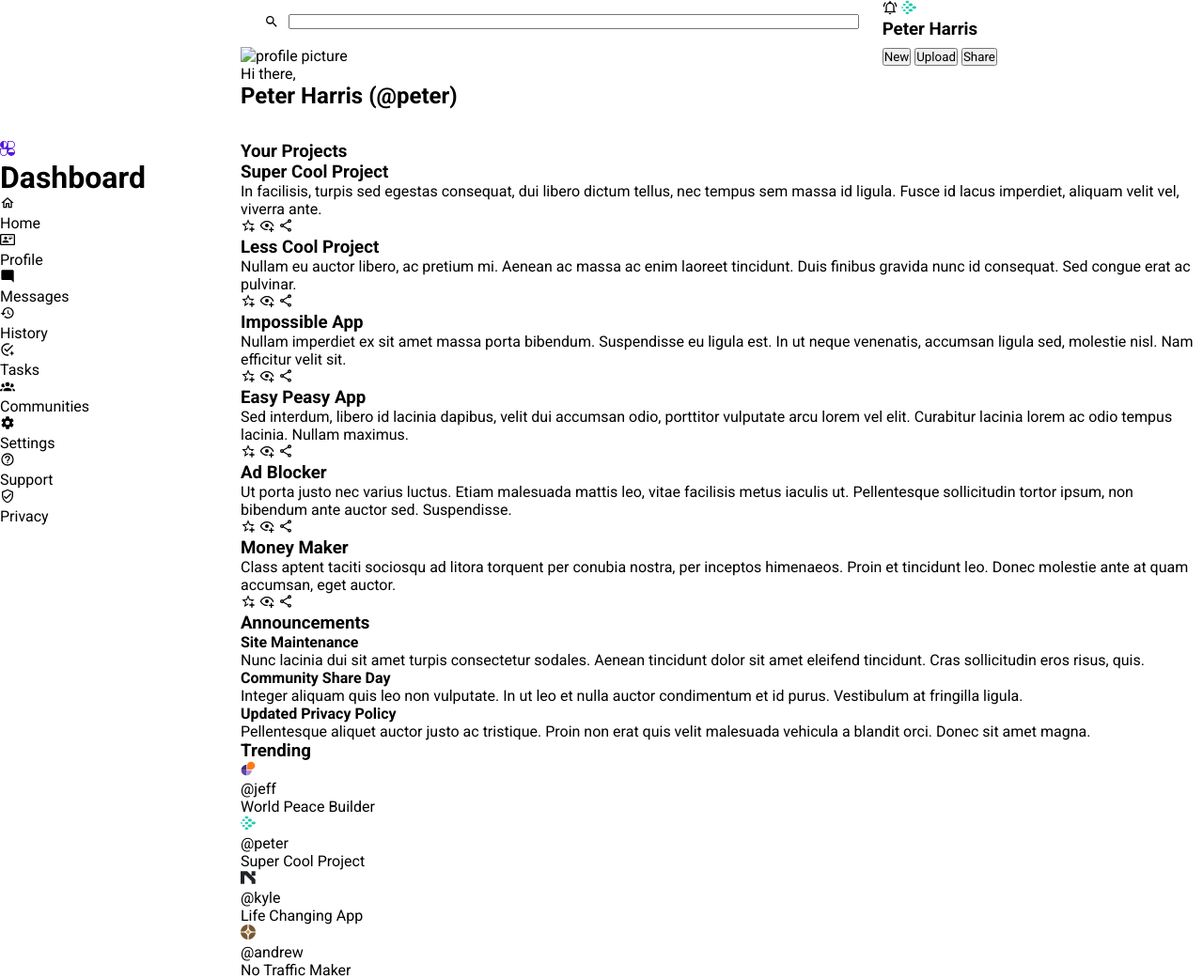
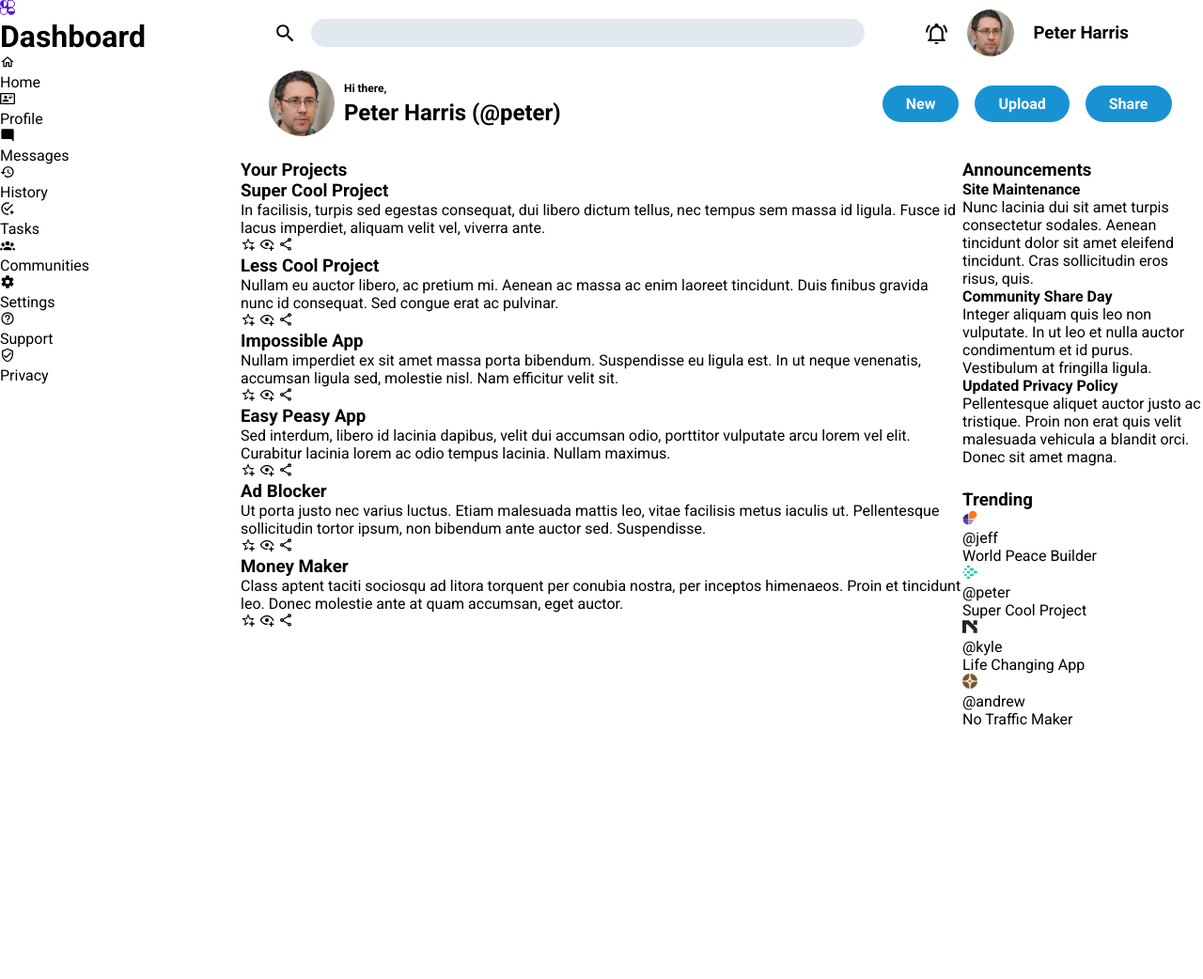
Before and after one commit to chimpbros/admin-dashboard, a plain HTML site: page index.html in a window 1280 px wide. Shown: the whole page at 94% size. After the commit the page ends 800 px from the top, so only its background shows below. Drawn offline with Linux system fonts and the light colour scheme.

Commit message:
lay out the header section

```diff
--- a/index.html
+++ b/index.html
@@ -12,17 +12,17 @@
         <div class="header">
             <div class="search-ctn">
                 <label for="search">
-                    <img src="assets/magnify.svg" alt="search icon">
+                    <img src="assets/magnify.svg" alt="search icon" class="search-icon">
                 </label>
                 <input type="text" id="search">
             </div>
             <div class="profile-ctn">
-                <img src="assets/bell-ring-outline.svg" alt="bell icon">
-                <img src="assets/logoipsum-247.svg" alt="profile picture" class="profile-pic">
+                <img src="assets/bell-ring-outline.svg" alt="bell icon" class="bell-icon">
+                <img src="assets/profile-pic.jpeg" alt="profile picture" class="profile-pic">
                 <h3>Peter Harris</h3>
             </div>
             <div class="welcome">
-                <img src="" alt="profile picture" class="profile-pic">
+                <img src="assets/profile-pic.jpeg" alt="profile picture" class="profile-pic">
                 <p class="greeting">Hi there,</p>
                 <h2 class="username">Peter Harris (@peter)</h2>
             </div>
--- a/style.css
+++ b/style.css
@@ -12,6 +12,7 @@
     height: 100vh;
     display: grid;
     grid-template-columns: 1fr 4fr;
+    grid-template-rows: 1fr 5fr;
 }
 
 .header {
@@ -19,17 +20,109 @@
     display: grid;
     grid-template-columns: 2fr 1fr;
     grid-template-rows: 1fr 2fr;
+    margin: 10px 25px;
 }
 
 .search-ctn {
-    display: flex;
-    gap: 10px;
-    margin: 15px 25px;
+    display: grid;
+    grid-auto-flow: column;
+    grid-template-columns: 25px 1fr;
+    gap: 15px;
+    justify-items: stretch;
+    align-items: center;
+    padding: 10px;
 }
 
 .search-ctn input {
-    height: 1rem;
-    flex: 1;
+    height: 30px;
+    border-radius: 20px;
+    border: none;
+    background-color: #e2e8f0;
+}
+
+.search-ctn label {
+    display: flex;
+    align-items: center;
+}
+
+.search-icon {
+    height: 25px;
+    width: auto;
+}
+
+.profile-ctn {
+    display: grid;
+    grid-auto-flow: column;
+    justify-items: center;
+    align-items: center;
+    max-width: 250px;
+    justify-self: center;
+    gap: 20px;
+}
+
+.bell-icon {
+    height: 25px;
+    width: auto;
+}
+
+.profile-pic {
+    height: 50px;
+    width: 50px;
+    border-radius: 50%;
+}
+
+.welcome {
+    display: grid;
+    grid-template-columns: 1fr 3fr;
+    width: min(400px, 50%);
+    gap: 5px;
+}
+
+.welcome .profile-pic {
+    grid-row: 1 / 3;
+    align-self: center;
+    justify-self: center;
+    height: 70px;
+    width: auto;
+}
+
+.welcome .greeting {
+    align-self: end;
+    font-weight: bold;
+    font-size: 0.75rem;
+}
+
+.nav-ctn {
+    display: grid;
+    grid-auto-flow: column;
+    justify-items: center;
+    align-items: center;
+}
+
+.nav-btn {
+    background-color: #1992d4;
+    border: none;
+    color: white;
+    padding: 10px 25px;
+    text-align: center;
+    text-decoration: none;
+    display: inline-block;
+    font-size: 1rem;
+    font-weight: 600;
+    border-radius: 20px;
+}
+
+.sidebar {
+    grid-row: 1 / 3;
+}
+
+.main-content-ctn {
+    display: grid;
+    grid-template-columns: 3fr 1fr;
+}
+
+.project-ctn {
+    grid-row: 1 / 3;
 }
 
 img {
```
Also changed, not shown: assets/profile-pic.jpeg (added).
